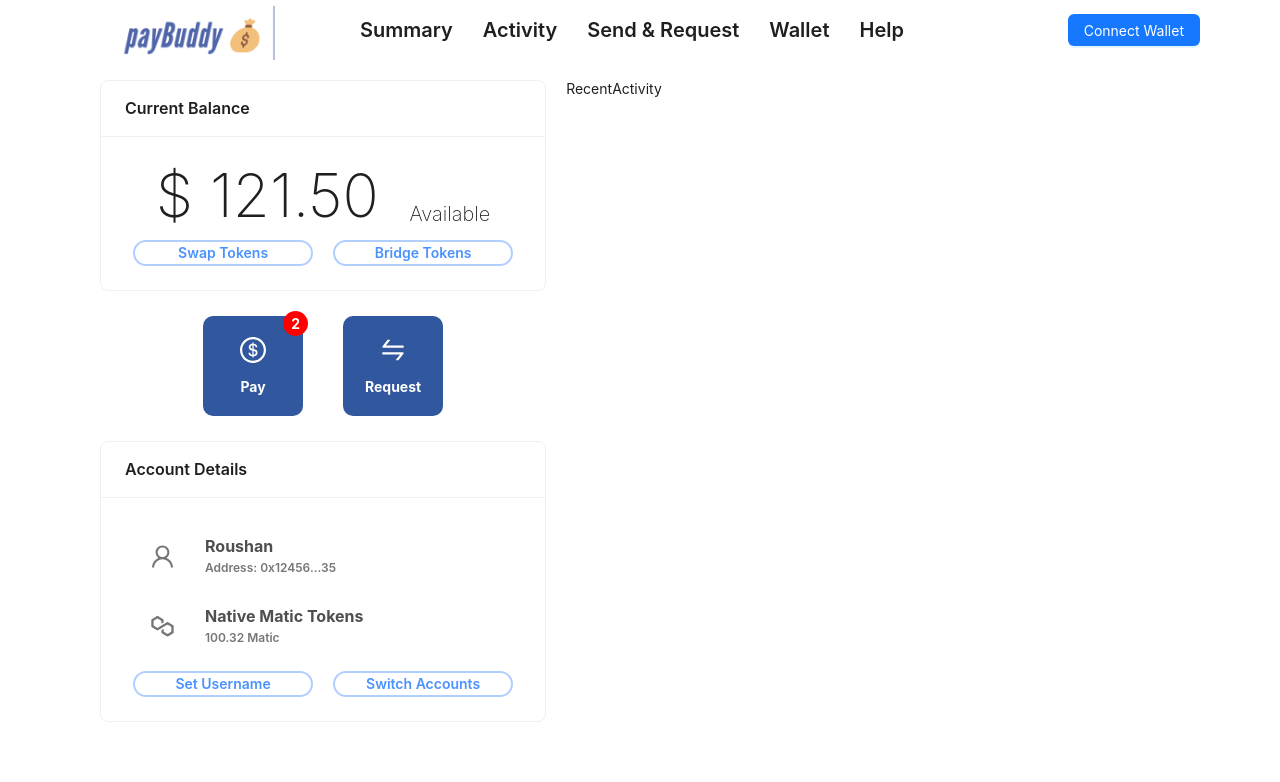
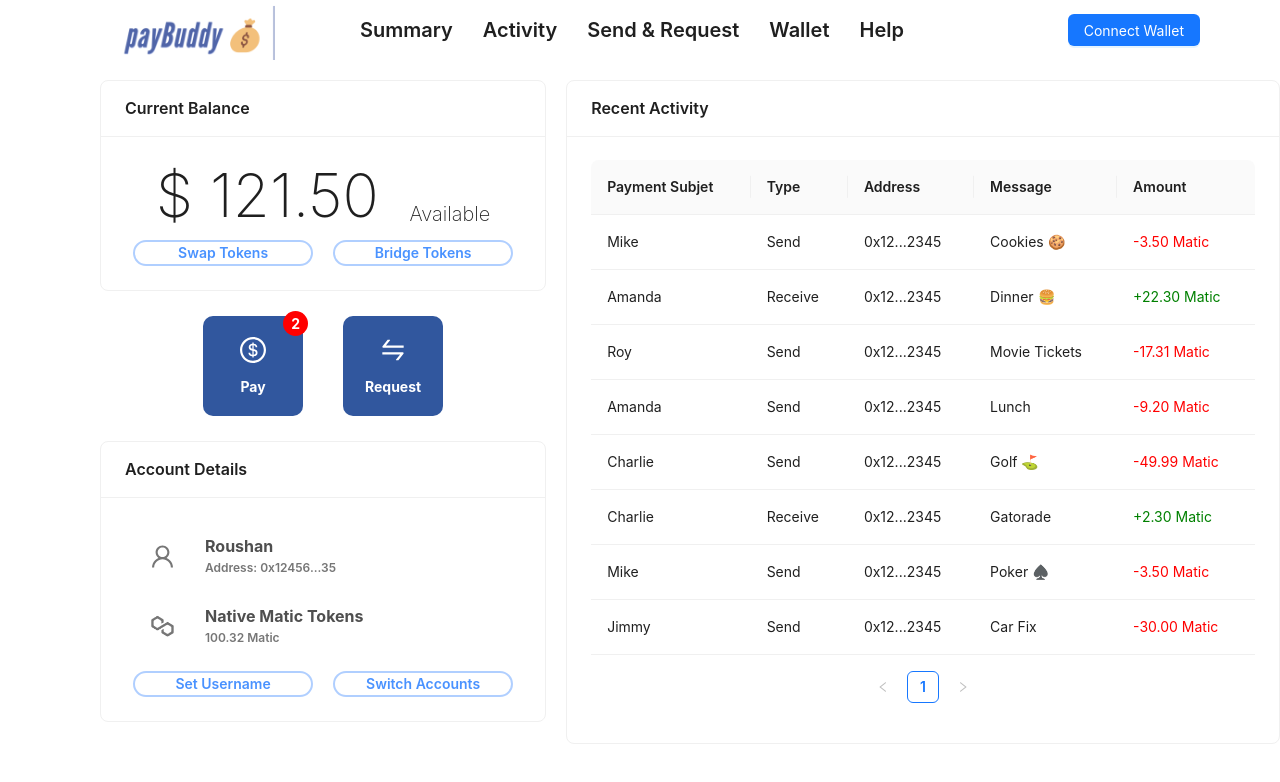
Before and after one commit to r0ushann/paybuddy, a React (Create React App) app in the folder frontend/: page / in a window 1280 px wide. Shown: the top 782 px of the page. Built offline with nearby package versions, Linux system fonts and the light colour scheme.

Commit message:
recent activity frontend added

```diff
--- a/frontend/src/components/RecentActivity.js
+++ b/frontend/src/components/RecentActivity.js
@@ -1,9 +1,123 @@
-import React from 'react'
+import React from "react";
+import { Card, Table } from "antd";
 
-const RecentActivity = () => {
+
+const history = [
+  {
+    key: "1",
+    subject: "Mike",
+    type: "Send",
+    address: "0x12...2345",
+    message: "Cookies 🍪",
+    amount: "3.50",
+  },
+  {
+    key: "2",
+    subject: "Amanda",
+    type: "Receive",
+    address: "0x12...2345",
+    message: "Dinner 🍔",
+    amount: "22.30",
+  },
+  {
+    key: "3",
+    subject: "Roy",
+    type: "Send",
+    address: "0x12...2345",
+    message: "Movie Tickets",
+    amount: "17.31",
+  },
+  {
+    key: "4",
+    subject: "Amanda",
+    type: "Send",
+    address: "0x12...2345",
+    message: "Lunch",
+    amount: "9.20",
+  },
+  {
+    key: "5",
+    subject: "Charlie",
+    type: "Send",
+    address: "0x12...2345",
+    message: "Golf ⛳️",
+    amount: "49.99",
+  },
+  {
+    key: "6",
+    subject: "Charlie",
+    type: "Receive",
+    address: "0x12...2345",
+    message: "Gatorade",
+    amount: "2.30",
+  },
+  {
+    key: "7",
+    subject: "Mike",
+    type: "Send",
+    address: "0x12...2345",
+    message: "Poker ♠️",
+    amount: "3.50",
+  },
+  {
+    key: "8",
+    subject: "Jimmy",
+    type: "Send",
+    address: "0x12...2345",
+    message: "Car Fix",
+    amount: "30.00",
+  },
+];
+
+const columns = [
+  {
+    title: "Payment Subjet",
+    dataIndex: "subject",
+    key: "subject",
+  },
+  {
+    title: "Type",
+    dataIndex: "type",
+    key: "type",
+  },
+  {
+    title: "Address",
+    dataIndex: "address",
+    key: "address",
+  },
+
+  {
+    title: "Message",
+    dataIndex: "message",
+    key: "message",
+  },
+  {
+    title: "Amount",
+    key: "amount",
+    render: (_, record) => (
+      <div
+        style={record.type === "Send" ? { color: "red" } : { color: "green" }}
+      >
+        {record.type === "Send" ? "-" : "+"}
+        {record.amount} Matic
+      </div>
+    ),
+  },
+];
+
+function RecentActivity({}) {
+
   return (
-    <div>RecentActivity</div>
-  )
+    <Card title="Recent Activity" style={{ width: "100%", minHeight: "663px" }}>
+      {history &&
+      <Table
+        dataSource={history}
+        columns={columns}
+        pagination={{ position: ["bottomCenter"], pageSize: 8 }}
+      />
+    }
+    </Card>
+  );
 }
 
-export default RecentActivity
+export default RecentActivity;
```
